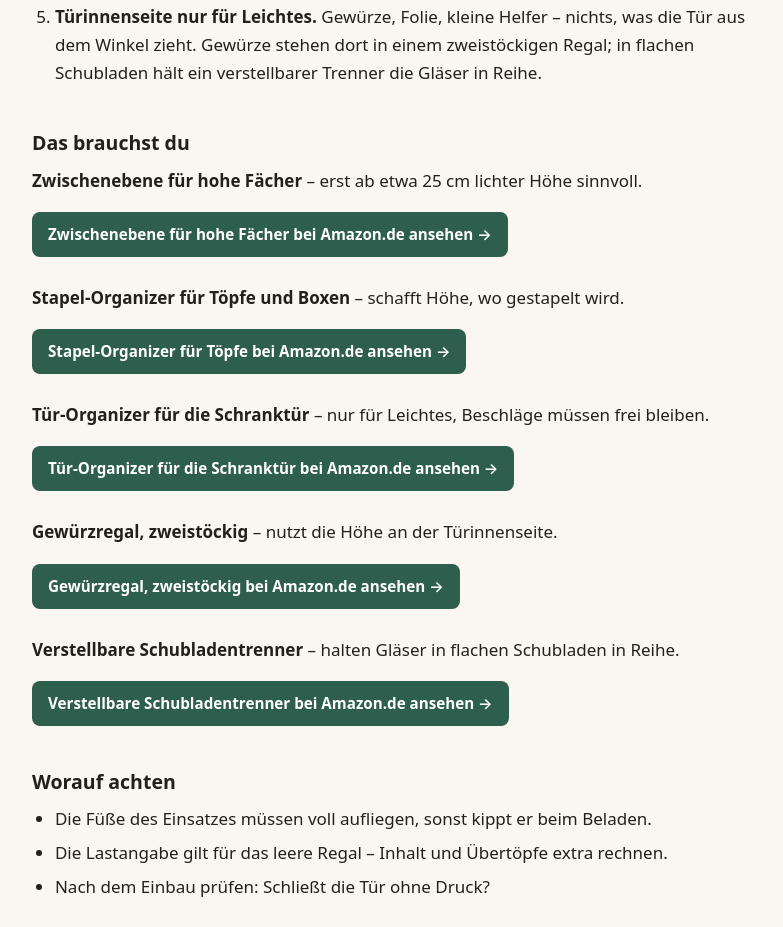
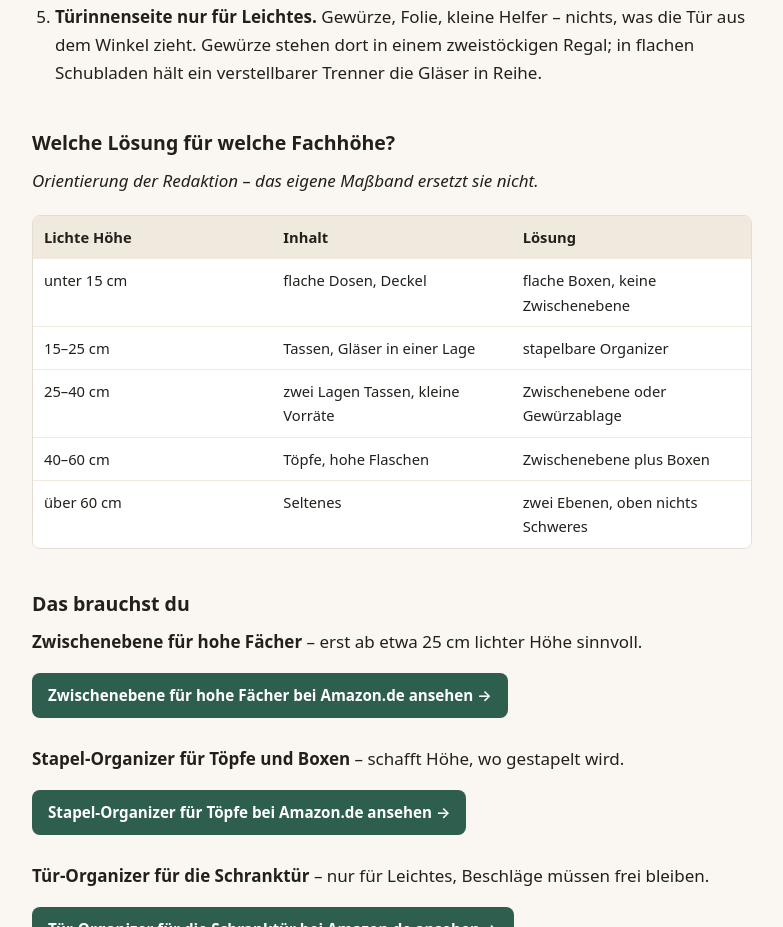
Before and after one commit to Nemotron2029/papaclever-website, a plain HTML site: page artikel/kuechenschrank.html in a window 1280 px wide. Shown: the part 824-1751 px from the top of the page, without its empty margins (248-1031 px from the left). Drawn offline with Linux system fonts and the light colour scheme.

Commit message:
D-115: Fachhoehen-Tabelle in kuechenschrank wiederhergestellt (15/25/40 cm, Gewuerzablage 27 cm)

```diff
--- a/artikel/kuechenschrank.html
+++ b/artikel/kuechenschrank.html
@@ -54,6 +54,50 @@ kleine Helfer – nichts, was die Tür aus dem Winkel zieht. Gewürze stehen
 dort in einem zweistöckigen Regal; in flachen Schubladen hält ein
 verstellbarer Trenner die Gläser in Reihe.</li>
 </ol>
+<h2>Welche Lösung für welche Fachhöhe?</h2>
+<p><em>Orientierung der Redaktion – das eigene Maßband ersetzt sie
+nicht.</em></p>
+<div class="table-wrap"><table>
+<colgroup>
+<col style="width: 33%" />
+<col style="width: 33%" />
+<col style="width: 33%" />
+</colgroup>
+<thead>
+<tr class="header">
+<th>Lichte Höhe</th>
+<th>Inhalt</th>
+<th>Lösung</th>
+</tr>
+</thead>
+<tbody>
+<tr class="odd">
+<td>unter 15 cm</td>
+<td>flache Dosen, Deckel</td>
+<td>flache Boxen, keine Zwischenebene</td>
+</tr>
+<tr class="even">
+<td>15–25 cm</td>
+<td>Tassen, Gläser in einer Lage</td>
+<td>stapelbare Organizer</td>
+</tr>
+<tr class="odd">
+<td>25–40 cm</td>
+<td>zwei Lagen Tassen, kleine Vorräte</td>
+<td>Zwischenebene oder Gewürzablage</td>
+</tr>
+<tr class="even">
+<td>40–60 cm</td>
+<td>Töpfe, hohe Flaschen</td>
+<td>Zwischenebene plus Boxen</td>
+</tr>
+<tr class="odd">
+<td>über 60 cm</td>
+<td>Seltenes</td>
+<td>zwei Ebenen, oben nichts Schweres</td>
+</tr>
+</tbody>
+</table></div>
 <h2>Das brauchst du</h2>
 <p><strong>Zwischenebene für hohe Fächer</strong> – erst ab etwa 25 cm
 lichter Höhe sinnvoll.</p>
```
